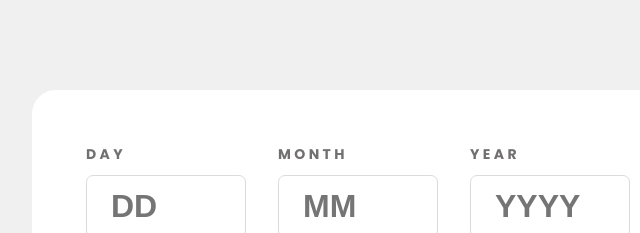
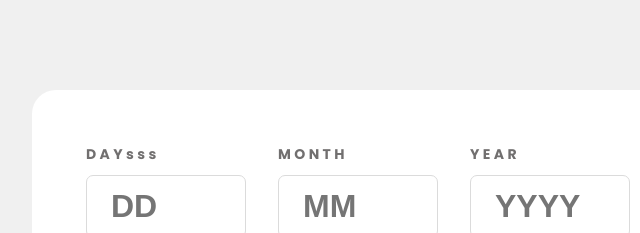
Before and after one commit to etvaldolisboa/app-calculator-age, a plain HTML site: page index.html in a window 1280 px wide. Shown: the top 233 px of the page, 188-828 px from the left. Drawn offline with Linux system fonts and the light colour scheme.

Commit message:
add erro

```diff
--- a/index.html
+++ b/index.html
@@ -19,7 +19,7 @@
     <header class="header">
       <form class="calculator">
         <div>
-          <label for="day">DAY</label>
+          <label for="day">DAYsss</label>
           <input type="number" id="day"  placeholder="DD">
           <small></small>
         </div>
```
